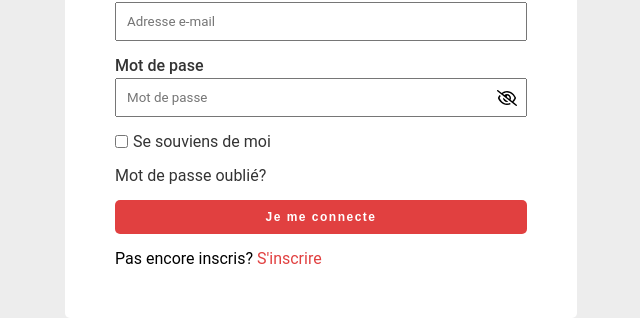
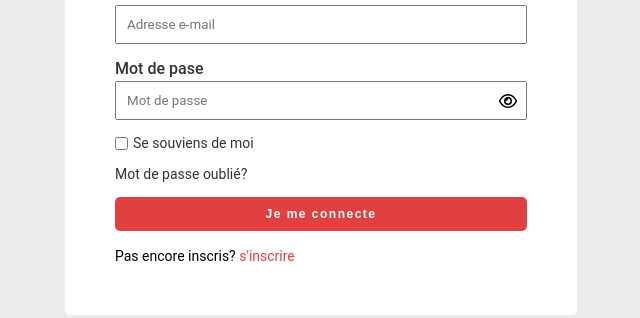
Before and after one commit to safidy1863/PanelAdmin, a React (Create React App) app: page /login in a window 1280 px wide. Shown: the part 333-651 px from the top of the page, without its empty margins (319-959 px from the left). Built offline with nearby package versions, Linux system fonts and the light colour scheme.

Commit message:
Navigation-bar

```diff
--- a/src/components/pages/Login/content-login.js
+++ b/src/components/pages/Login/content-login.js
@@ -4,7 +4,8 @@ import React from 'react'
 import {Link} from 'react-router-dom'
 import {LoginForm} from './LoginForm'
 
-const LoginContent = ({children}) => {
+const LoginContent = (props) => {
+	const {viewPassword, viewPwd, loginForm, handleLoginChange, handleSubmit} = props
 	return (
 		<div className='login-register-content'>
 			<div className='logo-content'>
@@ -14,12 +15,12 @@ const LoginContent = ({children}) => {
 				<span>e-Ticket</span>
 			</div>
 			<h3>Se connecter</h3>
-			<form /*onSubmit={handleSubmit}*/>
+			<form onSubmit={handleSubmit}>
 				<LoginForm
-					pwd={/*viewPwd*/ 'test'}
-					viewPassword={/*viewPassword*/ 'test'}
-					value={/*loginForm*/ 'test'}
-					onChange={/*handleLoginChange*/ 'test'}
+					pwd={viewPwd}
+					viewPassword={viewPassword}
+					value={loginForm}
+					onChange={handleLoginChange}
 				/>
 				<div className='remembers'>
 					<input type='checkbox' id='remember' />
@@ -31,7 +32,9 @@ const LoginContent = ({children}) => {
 				<button type='submit'>Je me connecte</button>
 			</form>
 
-			<span className='inscription'>Pas encore inscris? <Link to='/register'>S'inscrire</Link></span>
+			<span className='inscription'>
+				Pas encore inscris? <Link to=''>s'inscrire</Link>
+			</span>
 		</div>
 	)
 }
--- a/src/components/pages/Login/index.js
+++ b/src/components/pages/Login/index.js
@@ -50,7 +50,13 @@ const Login = () => {
 
 	return (
 		<div className='registerLogin'>
-			<LoginContent/>
+			<LoginContent
+				viewPassword={viewPassword}
+				viewPwd={viewPwd}
+				loginForm={loginForm}
+				handleLoginChange={handleLoginChange}
+				handleSubmit={handleSubmit}
+			/>
 			{displayAlert ? <Alert message={statusLogin} /> : null}
 		</div>
 	)
--- a/src/styles/_atoms.scss
+++ /dev/null
@@ -1,88 +0,0 @@
-//Button
-.button {
-    border: none;
-    width: 100%;
-    padding: 8px;
-    margin-top: 5px;
-}
-
-.button-round {
-    border-radius: 20px;
-}
-
-.button-simple {
-    border-radius: 5px;
-}
-
-//Input
-.input {
-    width: 100%;
-    margin-top: 15px;
-
-    label {
-        display: block;
-        font-size: 14px;
-        margin-bottom: 5px;
-    }
-
-    .input-icon {
-        position: relative;
-    }
-
-    input {
-        width: 100%;
-        border: 1px solid gray;
-    }
-
-    svg {
-        position: absolute;
-        font-size: 14px;
-        top: 50%;
-        transform: translateY(-50%);
-    }
-
-    svg.left {
-        left: 10px;
-        color: rgba(0, 0, 0, 0.512);
-    }
-
-    svg.right {
-        right: 10px;
-    }
-}
-
-//input-round
-.input-round input {
-    padding: 8px 30px;
-    border-radius: 20px;
-}
-
-//Icon
-.icon-round {
-    width: 30px;
-    height: 30px;
-    border-radius: 50%;
-    background-color: rgba(0, 0, 0, 0.117);
-    display: flex;
-    justify-content: center;
-    align-items: center;
-
-    svg {
-        font-size: 14px;
-    }
-}
-
-
-//Alert
-.alert {
-    position: absolute;
-    top: 10px;
-    left: 50%;
-    transform: translateX(-50%);
-    background-color: red;
-    padding: 15px 30px;
-    color: white;
-    border-radius: 5px;
-    font-size: 14px;
-    transition: 0.5s ease;
-}
--- a/src/styles/pages/_loginRegister.scss
+++ b/src/styles/pages/_loginRegister.scss
@@ -74,6 +74,7 @@
         column-gap: 5px;
         align-items: center;
         color: $couleur2;
+        font-size: 14px;
     }
 
     .forgot-password{
@@ -81,6 +82,7 @@
         text-decoration: none;
         color: $couleur2;
         display: block;
+        font-size: 14px;
     }
 
     button{
@@ -97,6 +99,7 @@
     }
 
     .inscription {
+        font-size: 14px;
         a{
             text-decoration: none;
             color: $couleur1;
--- a/src/styles/pages/_registerLogin.scss
+++ /dev/null
@@ -1,107 +0,0 @@
-//Together
-.registerLogin {
-    height: 100vh;
-    max-height: 100vh;
-    display: flex;
-    justify-content: center;
-    align-items: center;
-    background-image: linear-gradient(rgba(0, 0, 0, 0.654),rgba(0,0,0,0.5)), url('./../../img/bg-login.jpg');
-    background-size: cover;
-
-    .register-login-content {
-        width: 90vw;
-        height: 90vh;
-        display: grid;
-        grid-template-columns: 1fr 1fr;
-        overflow: hidden;
-        box-shadow: 1px 1px 1px rgb(0, 0, 0);
-        background-color: white;
-    }
-
-    //Image-left-login
-    img.img-left {
-        width: 100%;
-        height: min-content;
-        object-fit: cover;
-    }
-
-    .right-registerLogin{
-        padding:30px;
-    }
-
-    img.logo{
-        height: 50px;
-        width: 50px;
-        border-radius: 50%;
-        object-fit: cover;
-        margin-left: 50%;
-        transform: translateX(-50%);
-    }
-
-    h2{
-        text-align: center;
-    }
-
-    .group-button,.action-login{
-        display: grid;
-        grid-template-columns: 1fr 1fr;
-        width: 100%;
-        column-gap: 20px;
-        padding-top: 10px;
-    }
-    .action-login{
-        font-size: 12px;
-        padding-left: 2%;
-        .remembers{
-            display: flex;
-            align-items: center;
-            column-gap: 3px;
-        }
-        a{
-            text-decoration: none;
-            color: gray;
-        }
-    }
-
-    span{
-        margin-top: 25px;
-        text-align: center;
-        display: block;
-        position: relative;
-
-        &::before,&::after{
-            content:'';
-            width: 100px;
-            height: 2px;
-            background-color: black;
-            position: absolute;
-            top:50%;
-            transform: translateY(-50%);
-        }
-
-        &::before{
-            transform: translateX(-100%);
-        }
-    }
-
-    .social-icons{
-        display: flex;
-        justify-content: center;
-        column-gap: 5px;
-        margin-top: 5px;
-    }
-
-    /*************Register*************/
-    form .form-grid {
-        display: grid;
-        grid-template-columns: 1fr 1fr;
-        column-gap: 5px;
-    }
-
-    .input-register {
-        input{
-            padding: 8px;
-            border-radius: 5px;
-        }
-    }
-}
```
